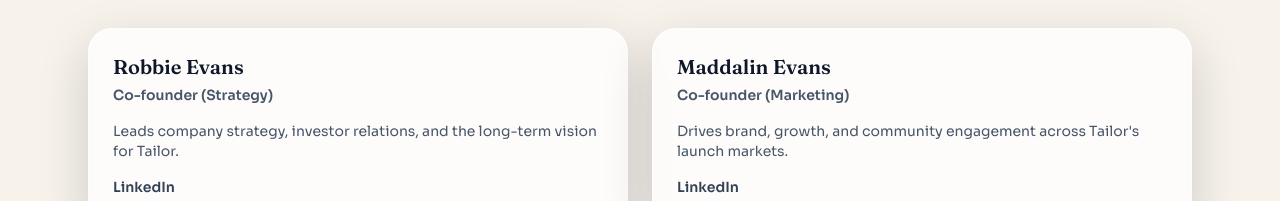
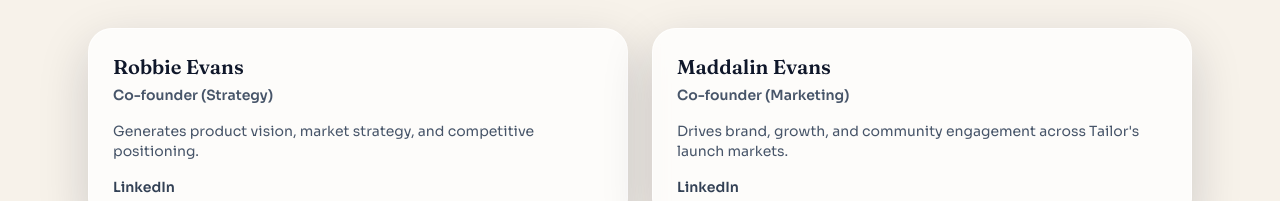
Before and after one commit to robjevans/TailorDemo, a React (Vite) app: page / in a window 1280 px wide. Shown: the part 3526-3727 px from the top of the page. Built offline with nearby package versions, Linux system fonts and the light colour scheme; the HTML template or start-up script is replaced by a standard one.

Commit message:
fixed role descriptions

```diff
--- a/src/App.tsx
+++ b/src/App.tsx
@@ -131,7 +131,7 @@ const founders = [
   {
     name: "Robbie Evans",
     role: "Co-founder (Strategy)",
-    bio: "Leads company strategy, investor relations, and the long-term vision for Tailor.",
+    bio: "Generates product vision, market strategy, and competitive positioning.",
     linkedin: "https://www.linkedin.com/in/robbie-evans-1426a5213/",
   },
   {
```
Also changed, not shown: 2 other files (tests, documents, lock files or other folders).
